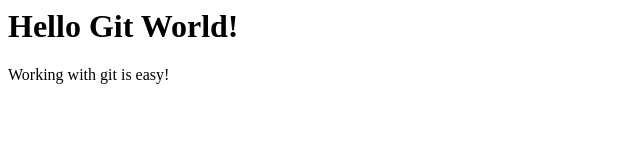
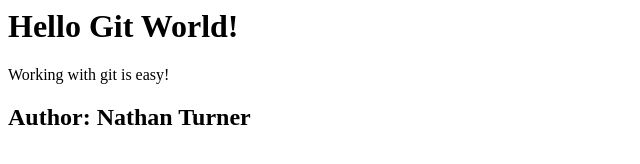
Before and after one commit to Nathan-Turner-IBM/GitGithubMasterClass, a plain HTML site: page index.html in a window 1280 px wide. Shown: the whole page, without its empty margins (0-640 px from the left). Drawn offline with Linux system fonts and the light colour scheme.

Commit message:
Add index.html

```diff
--- a/index.html
+++ b/index.html
@@ -3,3 +3,5 @@
 <div>
     <p>Working with git is easy!</p>
 </div>
+
+<h2>Author: Nathan Turner</h2>
```
